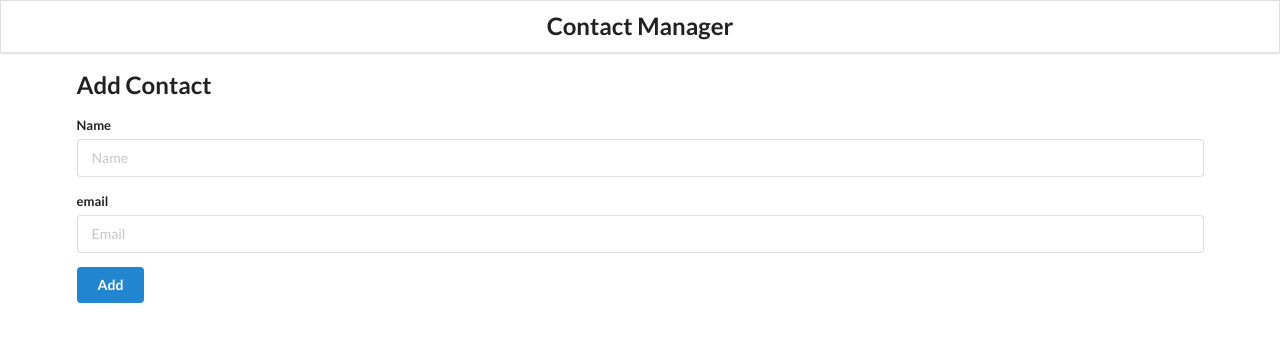
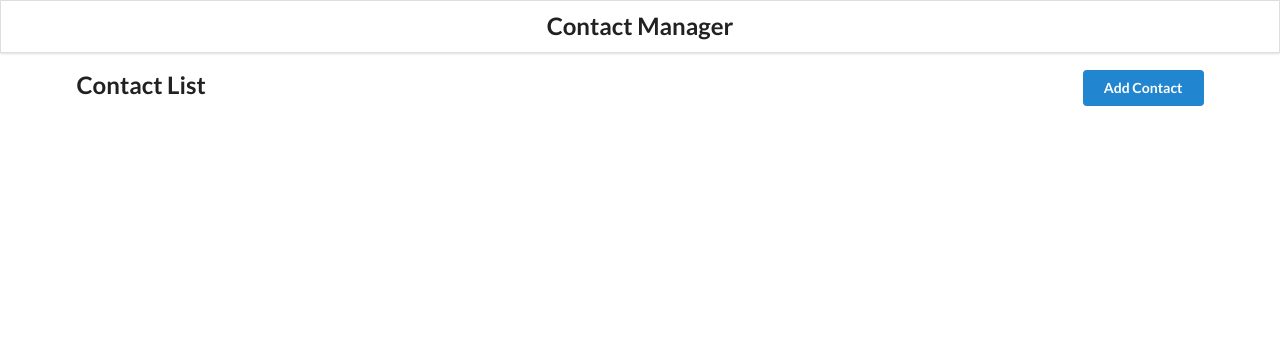
Before and after one commit to ahmadsyahrilam/syahril-contact-app, a React (Create React App) app: page / in a window 1280 px wide. Shown: the top 342 px of the page. Built offline with nearby package versions, Linux system fonts and the light colour scheme.

Commit message:
add router, add button 'add contact'

```diff
--- a/src/components/App.css
+++ b/src/components/App.css
@@ -21,6 +21,11 @@ i.icon {
   font-size: 20px;
   cursor: pointer;
 }
+
+
+
+
+
 /* .App {
   text-align: center;
 }
--- a/src/components/App.js
+++ b/src/components/App.js
@@ -2,6 +2,7 @@
 // has own functionality and output
 import './App.css';
 import React, { useState, useEffect } from 'react';
+import { BrowserRouter as Router, Switch, Route } from 'react-router-dom';
 import { uuid } from 'uuidv4';
 import Header from './Header';
 import AddContact from './AddContact';
@@ -70,11 +71,27 @@ function App() {
   * can access in ContactList.js via props
   */
 
+  // in switch they only match first route. use 'exact' to match the exact path
   return (
       <div className="ui container">
-        <Header />
-        <AddContact addContactHandler={addContactHandler} />
-        <ContactList contacts={contacts} getContactId={removeContactHandler}/>
+        <Router>
+          <Header />
+          <Switch>
+            <Route path="/" exact
+              component={() => (
+                <ContactList contacts={contacts} getContactId={removeContactHandler} />
+              )}
+            />
+            <Route path="/add"
+              component={() => (
+                <AddContact addContactHandler={addContactHandler}/>
+              )}
+            />
+
+          </Switch>
+          {/* <AddContact addContactHandler={addContactHandler} />
+          <ContactList contacts={contacts} getContactId={removeContactHandler}/> */}
+        </Router>
       </div>
   );
 }
--- a/src/components/ContactList.js
+++ b/src/components/ContactList.js
@@ -1,4 +1,5 @@
 import React from "react";
+import { Link } from "react-router-dom";
 import ContactCard from "./ContactCard";
 
 // props below is from App.js. --> <ContactList/>
@@ -30,8 +31,14 @@ const ContactList = (props) => {
     })
 
     return (
-        <div className="ui called list">
-            {renderContactList}
+        <div class="main">
+            <h2>
+                Contact List
+                <Link to="/add">
+                    <button className="ui right floated button blue">Add Contact</button>
+                </Link>
+            </h2>
+            <div className="ui called list">{renderContactList}</div>
         </div>
     )
 }
```
